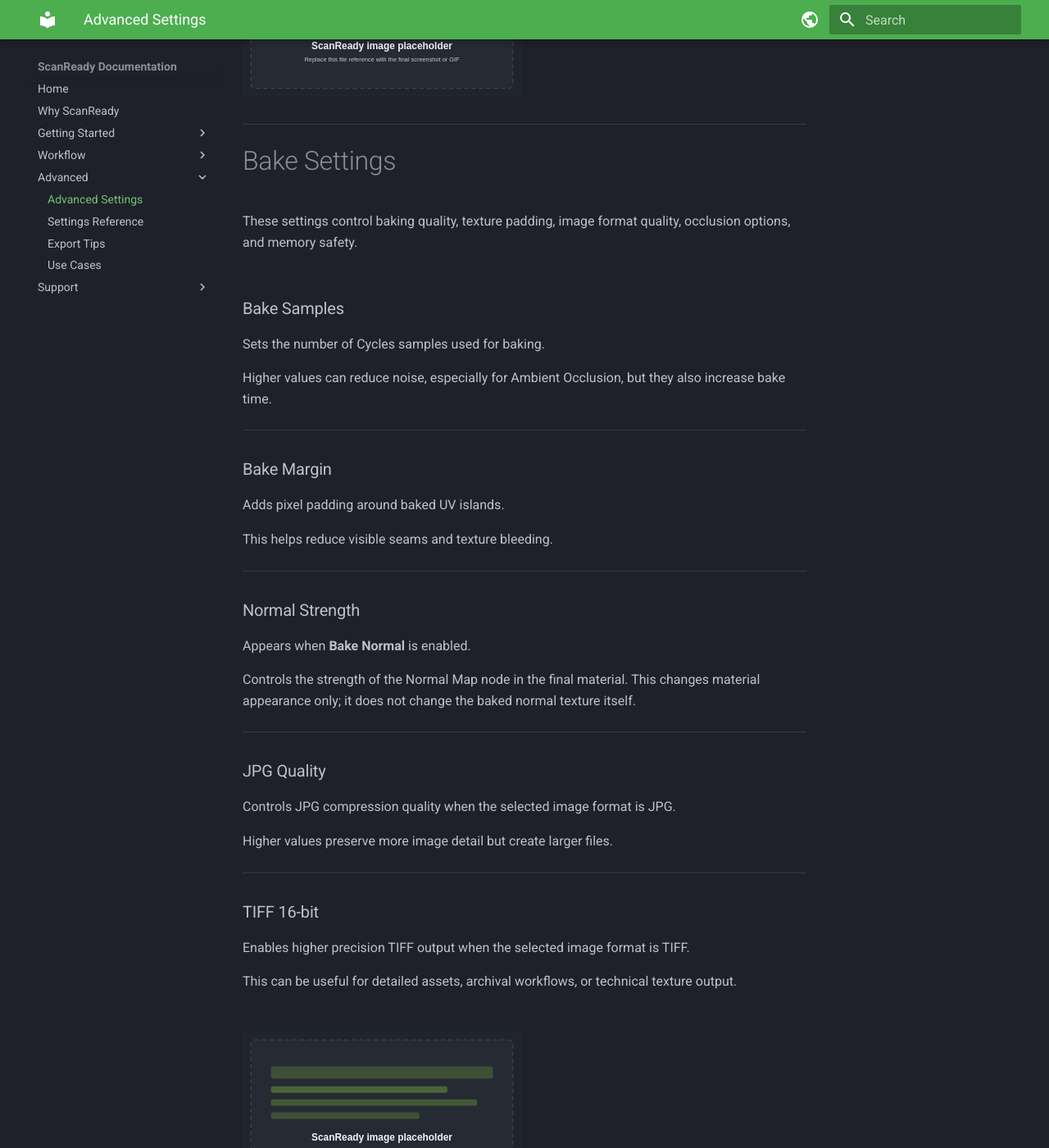
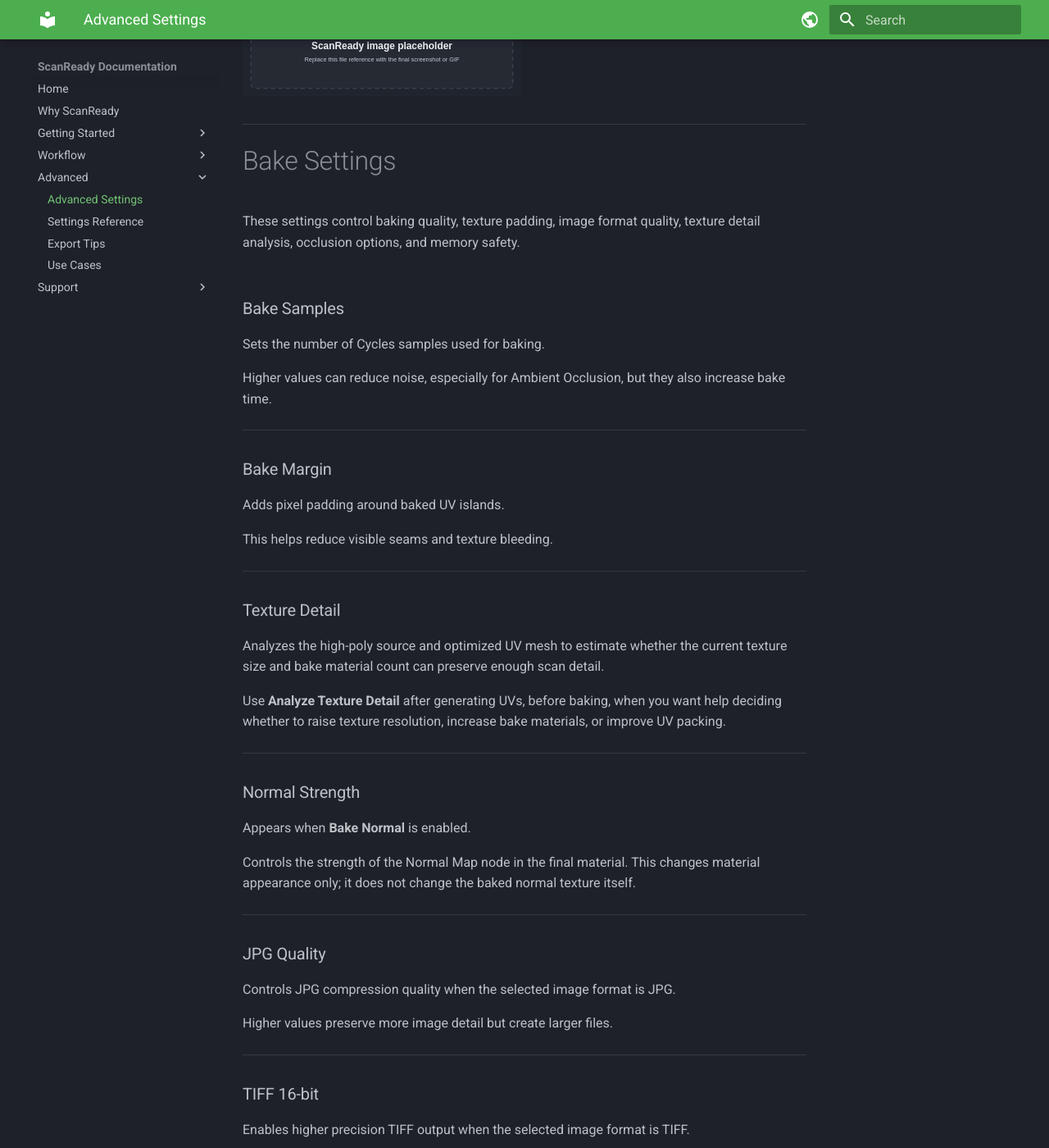
Before and after one commit to marioschiano/scanready-docs, an MkDocs documentation site: the page built from docs/advanced.md, in a window 1280 px wide and 1400 px high, scrolled down 3981 px. Shown: the whole window at 82% size. Built offline with MkDocs 1.6.1 and Material for MkDocs 9.7.7, drawn with Linux system fonts in a browser that asks for light colours; comment, search, counter and statistics services are not loaded.

Commit message:
Document texture detail advanced placement

```diff
--- a/docs/advanced.md
+++ b/docs/advanced.md
@@ -185,7 +185,7 @@
 
 # Bake Settings
 
-These settings control baking quality, texture padding, image format quality, occlusion options, and memory safety.
+These settings control baking quality, texture padding, image format quality, texture detail analysis, occlusion options, and memory safety.
 
 <div style="display:flex; flex-wrap:wrap; gap:32px; align-items:flex-start; margin-top:20px;">
 
@@ -211,6 +211,18 @@
 
 <p>
 This helps reduce visible seams and texture bleeding.
+</p>
+
+<hr>
+
+<h3>Texture Detail</h3>
+
+<p>
+Analyzes the high-poly source and optimized UV mesh to estimate whether the current texture size and bake material count can preserve enough scan detail.
+</p>
+
+<p>
+Use <strong>Analyze Texture Detail</strong> after generating UVs, before baking, when you want help deciding whether to raise texture resolution, increase bake materials, or improve UV packing.
 </p>
 
 <hr>
```
Also changed, not shown: docs/changelog.md (+1 -0 lines), docs/settings-reference.md (+1 -1 lines), docs/step3.md (+3 -3 lines).
